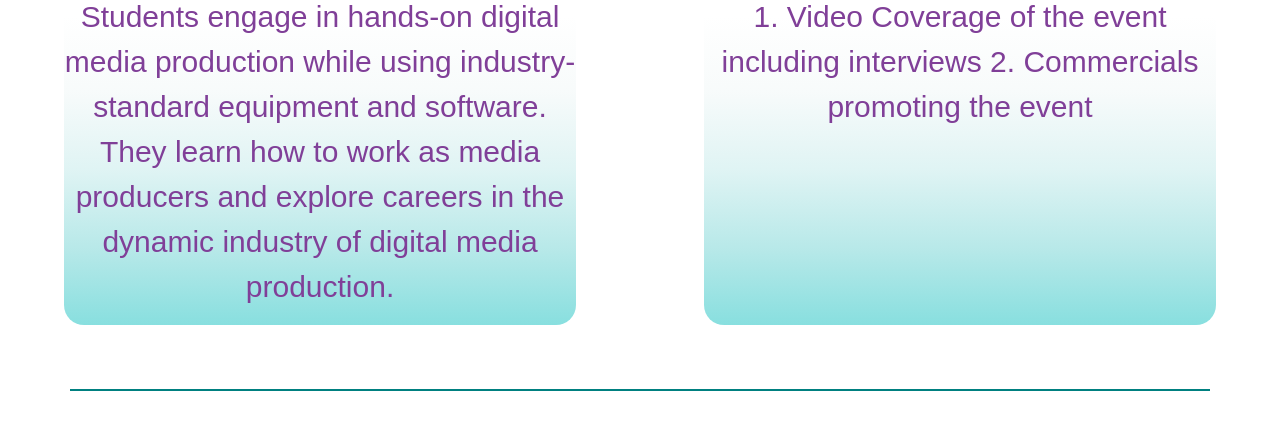
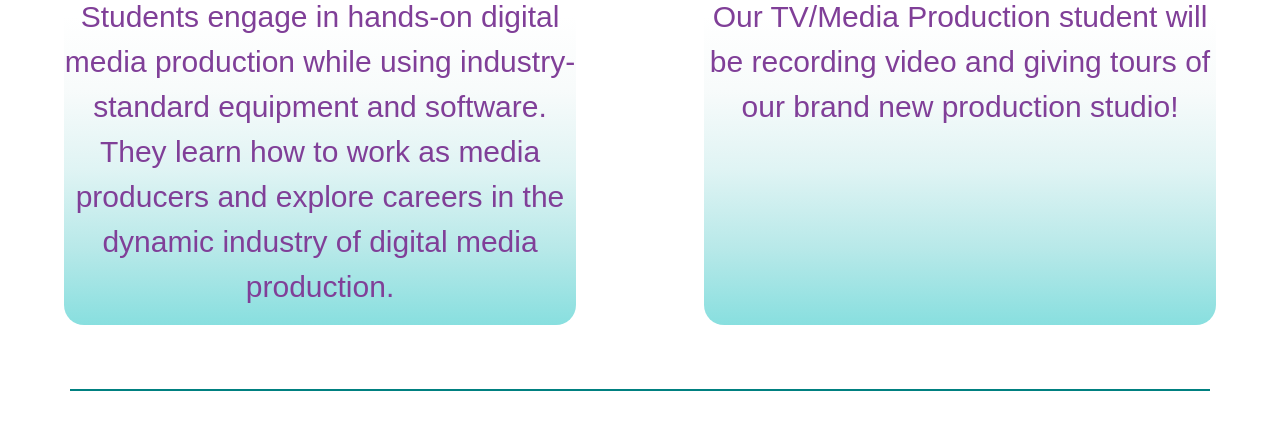
Before and after one commit to Flim77/Entrepreneurship-Expo, a plain HTML site: page TV Media Production/TVMP.html in a window 1280 px wide. Shown: the part 606-1039 px from the top of the page. Drawn offline with nearby package versions, Linux system fonts and the light colour scheme; grey boxes are pictures that could not be loaded.

Commit message:
Add files via upload

```diff
--- a/TV Media Production/TVMP.html
+++ b/TV Media Production/TVMP.html
@@ -166,7 +166,7 @@
         <!--Event Details-->
         <div class="eventInfo">
           <h1>Event Info</h1>
-          <p>1. Video Coverage of the event including interviews 2. Commercials promoting the event</p>
+          <p>Our TV/Media Production student will be recording video and giving tours of our brand new production studio!</p>
         </div>
     </div>
 
```
